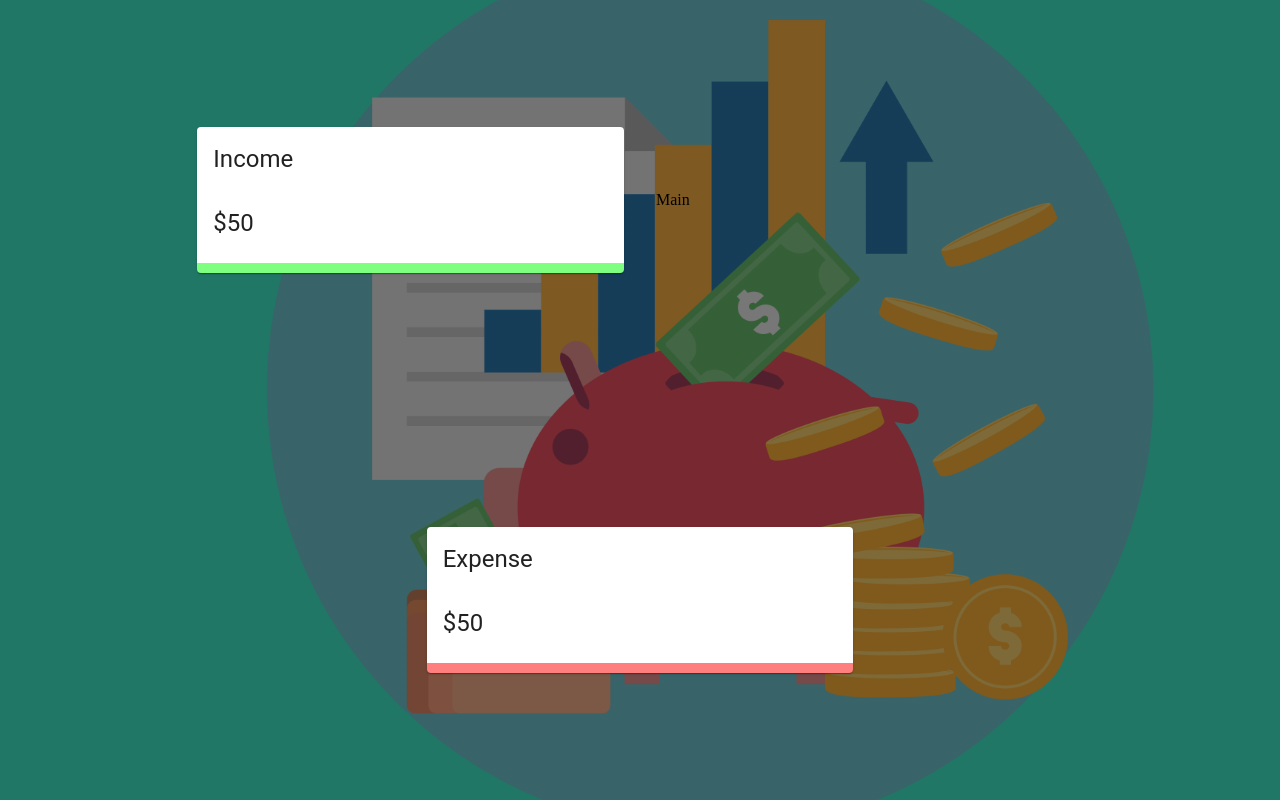
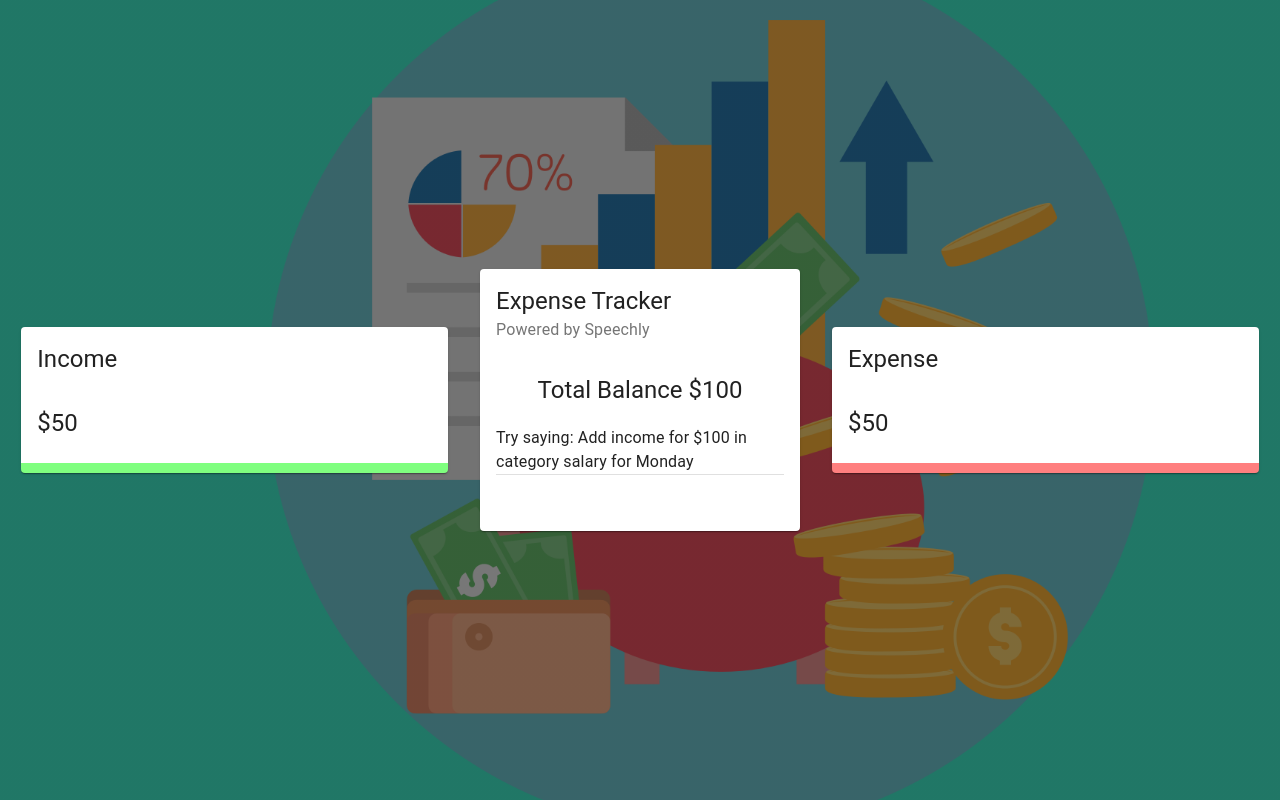
Before and after one commit to AchrafRehioui/expense_tracker, a React (Create React App) app: page / in a window 1280 px wide. Built offline with nearby package versions, Linux system fonts and the light colour scheme.

Commit message:
adding main component

```diff
--- a/src/App.js
+++ b/src/App.js
@@ -1,6 +1,7 @@
 import React from 'react';
 import { Grid } from '@material-ui/core';
 import Details from './components/Details/Details';
+import Main from './components/Main/Main';
 import useStyles from './styles';
 
 const App = () => {
@@ -13,8 +14,8 @@
                     <Grid item xs={12} sm={4}>
                         <Details title="Income" />
                     </Grid>
-                    <Grid item xs={12} sm={4}>
-                        Main
+                    <Grid item xs={12} sm={3}>
+                        <Main />
                     </Grid>
                     <Grid item xs={12} sm={4}>
                         <Details title="Expense" />
--- /dev/null
+++ b/src/components/Main/Main.jsx
@@ -0,0 +1,30 @@
+import React from 'react';
+import { Card, CardHeader, CardContent, Typography, Grid, Divider } from '@material-ui/core';
+import useStyles from './styles';
+
+const Main = () => {
+    const classes = useStyles();
+
+    return (
+        <Card className={classes.root}>
+            <CardHeader title="Expense Tracker" subheader="Powered by Speechly" />
+            <CardContent>
+                <Typography align ="center" variant="h5">Total Balance $100</Typography>
+                <Typography variant="subtitle1" style={{ lineHeight: '1.5em', marginTop: '20px' }}>
+                    {/* INfoCard..*/ }
+                    Try saying: Add income for $100 in category salary for Monday
+                </Typography>
+                <Divider />
+                {/* Form */}
+            </CardContent>
+            <CardContent className={classes.cardContent}>
+                <Grid container spacing={2}>
+                        <Grid item xs={12}>
+                        </Grid>
+                </Grid>
+            </CardContent>
+        </Card>
+    )
+}
+
+export default Main
--- /dev/null
+++ b/src/components/Main/styles.js
@@ -0,0 +1,24 @@
+import { makeStyles } from '@material-ui/core/styles';
+
+export default makeStyles((theme) => ({
+    media: {
+        height: 0,
+        paddingTop: '56.25%',
+    },
+    expand: {
+        transform: 'rotate(0deg)',
+        marginLeft: 'auto',
+        transition: theme.transitions.create('transform', {
+            duration: theme.transitions.duration.shortest,
+        }),
+    },
+    expandOpen: {
+        transform: 'rotate(180deg)',
+    },
+    cartContent: {
+        paddingTop: 0,
+    },
+    divider: {
+        margin: '20px 0',
+    },
+}));
```
